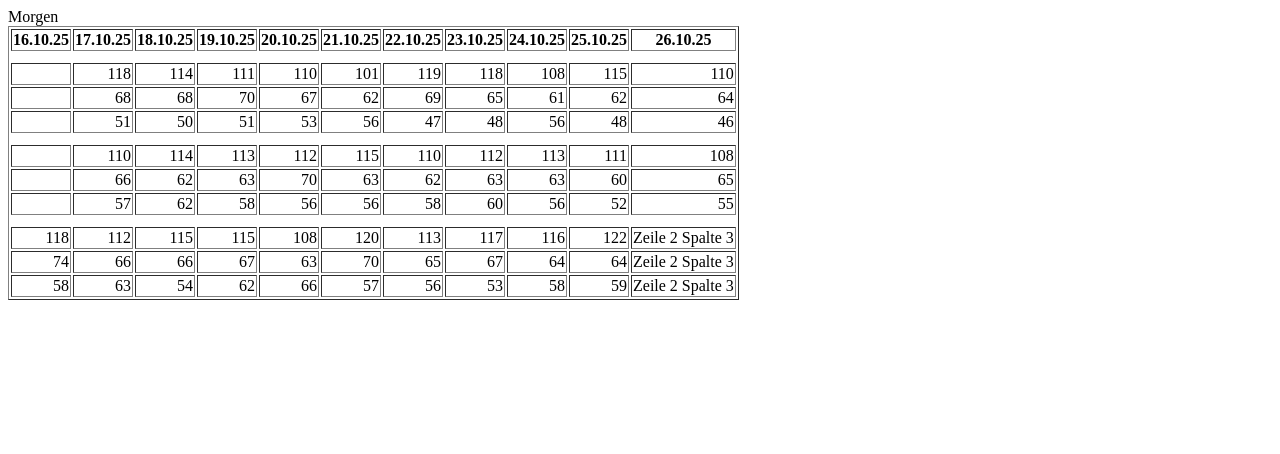
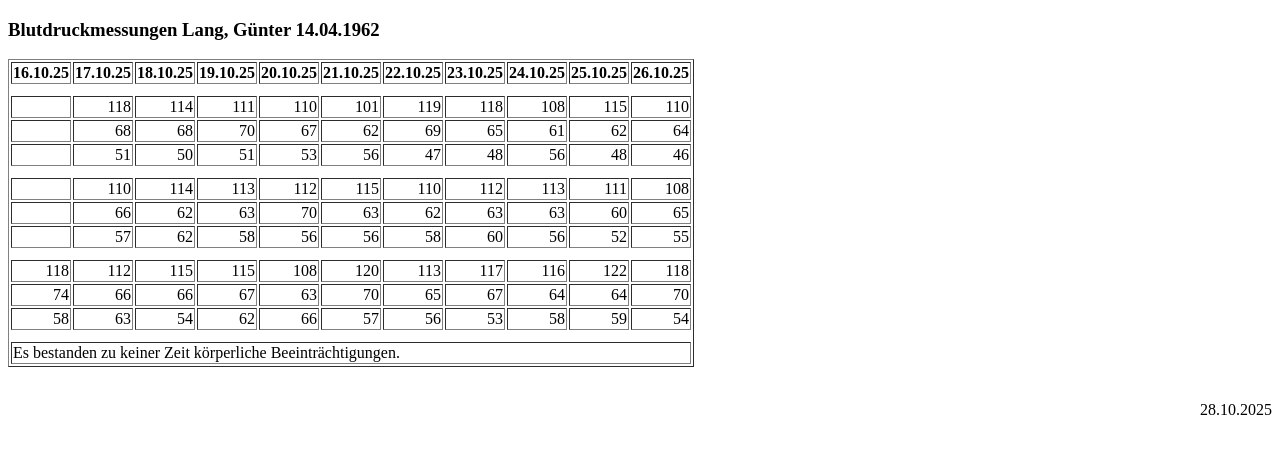
Before and after one commit to starbuck343509/portfolio, a plain HTML site: page index.html in a window 1280 px wide. Drawn offline with Linux system fonts and the light colour scheme.

Commit message:
index final

```diff
--- a/index.html
+++ b/index.html
@@ -8,8 +8,9 @@
 </head>
 
 <body>
+	<h3>Blutdruckmessungen Lang, Günter 14.04.1962</h3>
   	<table border>
-		<tr style="padding-left: 50px; padding-right: 50px;">
+		<tr style="padding-left: 55px; padding-right: 55px;">
 
 			<th>16.10.25</th> <th>17.10.25</th> <th>18.10.25</th> <th>19.10.25</th>
 			<th>20.10.25</th> <th>21.10.25</th> <th>22.10.25</th> <th>23.10.25</th>
@@ -19,7 +20,7 @@
 			<tr> </tr>
 			<tr> </tr>
 			<tr> </tr>
-			<tr> Morgen</tr>
+			<tr> </tr>
 
 		<tr style="text-align: right;">
 			<td></td> <td>118</td> <td>114</td><td>111</td><td>110</td><td>101</td>
@@ -51,25 +52,22 @@
 			<tr> </tr>
 		<tr style="text-align: right;">
 			<td>118</td> <td>112</td> <td>115</td><td>115</td><td>108</td><td>120</td>
-			<td>113</td> <td>117</td><td>116</td> <td>122</td> <td>Zeile 2 Spalte 3</td></tr>
+			<td>113</td> <td>117</td><td>116</td> <td>122</td> <td>118</td></tr>
 		<tr style="text-align: right;">
 			<td>74</td> <td>66</td> <td>66</td><td>67</td><td>63</td><td>70</td>
-			<td>65</td> <td>67</td><td>64</td> <td>64</td> <td>Zeile 2 Spalte 3</td></tr>
+			<td>65</td> <td>67</td><td>64</td> <td>64</td> <td>70</td></tr>
 		<tr style="text-align: right;">
 			<td>58</td> <td>63</td> <td>54</td><td>62</td><td>66</td><td>57</td>
-			<td>56</td> <td>53</td><td>58</td> <td>59</td> <td>Zeile 2 Spalte 3</td></tr>
+			<td>56</td> <td>53</td><td>58</td> <td>59</td> <td>54</td></tr>
+			<tr> </tr>
+			<tr> </tr>
+			<tr> </tr>
+			<tr> </tr>
+			<tr> </tr>
 
+		<tr><td colspan="11">Es bestanden zu keiner Zeit körperliche Beeinträchtigungen.</td></tr>
 
-
-
-
-
-
-
-
-
-
-
-	</table>
+	</table><br>
+	<p style="text-align: right;"> 28.10.2025</p>
   </body>
 </html>
```
